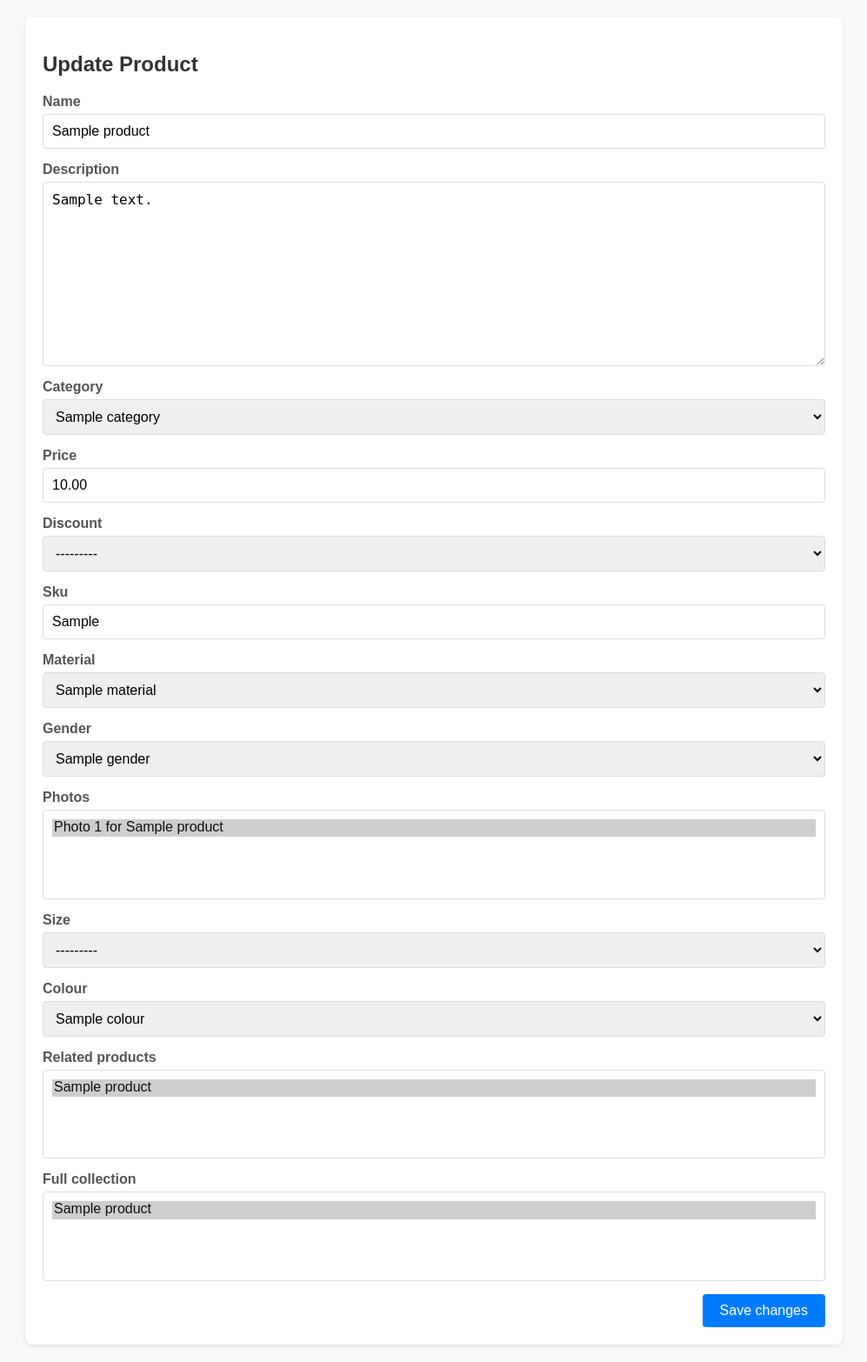
After one commit to DimaPr7/modena_project, a Django app: page /products/update/1/ in a window 1280 px wide. The commit adds this page. Shown: the whole page at 87% size, without its empty margins (141-1138 px from the left). Run offline with Django 4.2, Linux system fonts and the light colour scheme; tables that the repository leaves empty hold one stand-in row (values such as "Sample post").

Commit message:
Added edit products function, changed templates

```diff
--- a/core/models.py
+++ b/core/models.py
@@ -34,7 +34,7 @@ class Gender(models.Model):
 
 
 class Photo(models.Model):
-    product = models.ForeignKey(Product, on_delete=models.CASCADE, related_name="product_photos", blank=True, null=True)  # Изменено related_name
+    product = models.ForeignKey(Product, on_delete=models.CASCADE, related_name="product_photos")
     image = models.ImageField(upload_to='products/photos/', blank=True, null=True)
 
     def __str__(self):
@@ -42,7 +42,7 @@ class Photo(models.Model):
 
 
 class Size(models.Model):
-    name = models.CharField(max_length=50)  # Название размера (например, S, M, L, XL)
+    name = models.CharField(max_length=50)
 
     def __str__(self):
         return self.name
--- a/modena_website/settings.py
+++ b/modena_website/settings.py
@@ -9,7 +9,7 @@ https://docs.djangoproject.com/en/4.1/topics/settings/
 For the full list of settings and their values, see
 https://docs.djangoproject.com/en/4.1/ref/settings/
 """
-
+import os
 from pathlib import Path
 
 # Build paths inside the project like this: BASE_DIR / 'subdir'.
@@ -84,6 +84,10 @@ DATABASES = {
     }
 }
 
+MEDIA_URL = '/media/'
+
+MEDIA_ROOT = os.path.join(BASE_DIR, 'media/')
+
 
 # Password validation
 # https://docs.djangoproject.com/en/4.1/ref/settings/#auth-password-validators
--- a/modena_website/urls.py
+++ b/modena_website/urls.py
@@ -13,7 +13,8 @@ Including another URLconf
     1. Import the include() function: from django.urls import include, path
     2. Add a URL to urlpatterns:  path('blog/', include('blog.urls'))
 """
-
+from django.conf import settings
+from django.conf.urls.static import static
 from django.contrib import admin
 from django.urls import path, include
 from .views import HomePageView
@@ -25,4 +26,5 @@ urlpatterns = [
     path("products/", include("products.urls")),
     path('contacts/', ContactView.as_view(), name='contacts'),
     path('about/', AboutUsView.as_view(), name='about_us'),
-]
+
+] + static(settings.MEDIA_URL, document_root=settings.MEDIA_ROOT)
--- a/products/models.py
+++ b/products/models.py
@@ -7,18 +7,21 @@ class Product(models.Model):
         verbose_name = _('Продукт')
 
     name = models.CharField(max_length=64)
-    description = models.TextField()  # big text field for descriptions
+    description = models.TextField()  # Big text field for descriptions
     category = models.ForeignKey("core.Category", on_delete=models.CASCADE)  # Link to Category
     price = models.DecimalField(max_digits=10, decimal_places=2)  # Decimal for price
     discount = models.ForeignKey("core.Discount", on_delete=models.SET_NULL, null=True, blank=True)  # Link to Discount
     sku = models.CharField(max_length=32, unique=True)  # Short text for SKU (Stock Keeping Unit)
     material = models.ForeignKey("core.Material", on_delete=models.SET_NULL, null=True, blank=True)  # Link to Material
     gender = models.ForeignKey("core.Gender", on_delete=models.SET_NULL, null=True, blank=True)  # Link to Gender
-    photos = models.ManyToManyField("core.Photo", related_name="products", null=True, blank=True)  # Related photos
+    photos = models.ManyToManyField("core.Photo", related_name="products", blank=True)  # Related photos
     size = models.ForeignKey("core.Size", on_delete=models.SET_NULL, null=True, blank=True)  # Link to Size
     colour = models.ForeignKey("core.Colour", on_delete=models.SET_NULL, null=True, blank=True)  # Link to Colour
-    related_products = models.ManyToManyField("self", blank=True, null=True)
-    full_collection = models.ManyToManyField("self", blank=True, null=True)
+    related_products = models.ManyToManyField("self", blank=True)  # Self-related products
+    full_collection = models.ManyToManyField("self", blank=True)  # Self-related collection
+
+    def __str__(self):
+        return self.name
 
 #   bucket = pass #unknown
 #   wanted = pass #
--- /dev/null
+++ b/products/templates/products/product_update.html
@@ -0,0 +1,103 @@
+<!DOCTYPE html>
+<html lang="en">
+<head>
+    <meta charset="UTF-8">
+    <meta name="viewport" content="width=device-width, initial-scale=1.0">
+    <title>Update Product</title>
+    <style>
+        body {
+            font-family: Arial, sans-serif;
+            background-color: #f8f9fa;
+            margin: 0;
+            padding: 0;
+        }
+
+        .container {
+            width: 80%;
+            max-width: 900px;
+            margin: 20px auto;
+            padding: 20px;
+            background: #fff;
+            border-radius: 8px;
+            box-shadow: 0 2px 4px rgba(0, 0, 0, 0.1);
+        }
+
+        h2 {
+            margin-bottom: 20px;
+            font-size: 24px;
+            color: #333;
+        }
+
+        form {
+            display: flex;
+            flex-direction: column;
+            gap: 15px;
+        }
+
+        .form-group {
+            display: flex;
+            flex-direction: column;
+            gap: 5px;
+        }
+
+        label {
+            font-weight: bold;
+            color: #555;
+        }
+
+        input, select, textarea {
+            padding: 10px;
+            border: 1px solid #ddd;
+            border-radius: 4px;
+            font-size: 16px;
+            width: 100%;
+            box-sizing: border-box;
+        }
+
+        textarea {
+            resize: vertical;
+        }
+
+        .form-actions {
+            display: flex;
+            justify-content: flex-end;
+            gap: 10px;
+        }
+
+        button {
+            padding: 10px 20px;
+            font-size: 16px;
+            color: #fff;
+            background-color: #007bff;
+            border: none;
+            border-radius: 4px;
+            cursor: pointer;
+            transition: background-color 0.3s ease;
+        }
+
+        button:hover {
+            background-color: #0056b3;
+        }
+    </style>
+</head>
+<body>
+    <div class="container">
+        <h2>Update Product</h2>
+        <form method="post">
+            {% csrf_token %}
+            {% for field in form %}
+                <div class="form-group">
+                    <label for="{{ field.id_for_label }}">{{ field.label }}</label>
+                    {{ field }}
+                    {% if field.errors %}
+                        <p class="error">{{ field.errors }}</p>
+                    {% endif %}
+                </div>
+            {% endfor %}
+            <div class="form-actions">
+                <button type="submit">Save changes</button>
+            </div>
+        </form>
+    </div>
+</body>
+</html>
--- a/products/urls.py
+++ b/products/urls.py
@@ -1,10 +1,12 @@
 from django.contrib import admin
 from django.urls import path, include
-from .views import ProductDetailView, ProductListView, TrousersListView, TShortsListView
+from .views import ProductDetailView, ProductListView, CategoryProductListView, ProductUpdateView
+
+app_name = 'products'
 
 urlpatterns = [
     path("detail/<int:pk>/", ProductDetailView.as_view(), name="detail"),
-    path("list/", ProductListView.as_view(), name="list"),
-    path("trousers/", TrousersListView.as_view(), name="trousers"),
-    path("t-shorts/", TShortsListView.as_view(), name="t-shorts"),
+    path("update/<int:pk>/", ProductUpdateView.as_view(), name="update"),
+    path("list/", ProductListView.as_view(), name="product_list"),
+    path('<str:category_name>/', CategoryProductListView.as_view(), name='category_products'),
 ]
--- a/products/views.py
+++ b/products/views.py
@@ -1,5 +1,6 @@
-from django.shortcuts import render
-from django.views.generic import ListView, DetailView, TemplateView
+from django.shortcuts import render, get_object_or_404
+from django.urls import reverse_lazy
+from django.views.generic import ListView, DetailView, TemplateView, UpdateView
 from django.views.generic import TemplateView
 from core.models import Category
 from .models import Product
@@ -15,28 +16,28 @@ class ProductDetailView(DetailView):
     template_name = "products/product_detail.html"
 
 
-class TrousersListView(ListView):
+class CategoryProductListView(ListView):
     model = Product
-    template_name = "products/trousers_list.html"
+    template_name = "products/category_product_list.html"
+    context_object_name = "products"
 
     def get_queryset(self):
-        try:
-            trousers_category = Category.objects.get(name='Штаны')
-        except Category.DoesNotExist:
-            trousers_category = None
-        return Product.objects.filter(category=trousers_category) if trousers_category else Product.objects.none()
+        category_name = self.kwargs.get("category_name")
+        category = get_object_or_404(Category, name=category_name)
+        return Product.objects.filter(category=category)
+
+    def get_context_data(self, **kwargs):
+        context = super().get_context_data(**kwargs)
+        category_name = self.kwargs.get("category_name")
+        context['category_name'] = category_name
+        return context
 
 
-class TShortsListView(ListView):
+class ProductUpdateView(UpdateView):
     model = Product
-    template_name = "products/t-shorts_list.html"
-
-    def get_queryset(self):
-        try:
-            tshorts_category = Category.objects.get(name='Рубашкa')
-        except Category.DoesNotExist:
-            tshorts_category = None
-        return Product.objects.filter(category=tshorts_category) if tshorts_category else Product.objects.none()
+    fields = "__all__"
+    template_name = "products/product_update.html"
+    success_url = reverse_lazy('products:product_list')
 
 
 class ContactView(TemplateView):
```
Also changed, not shown: modena_website/templates/huesosoy/base.html (+10 -6 lines), products/templates/products/category_product_list.html (renamed from products/templates/products/t-shorts_list.html, +17 -5 lines), products/templates/products/product_detail.html (+4 -3 lines), products/templates/products/product_list.html (+17 -2 lines), products/templates/products/trousers_list.html (deleted, +0 -59 lines).
